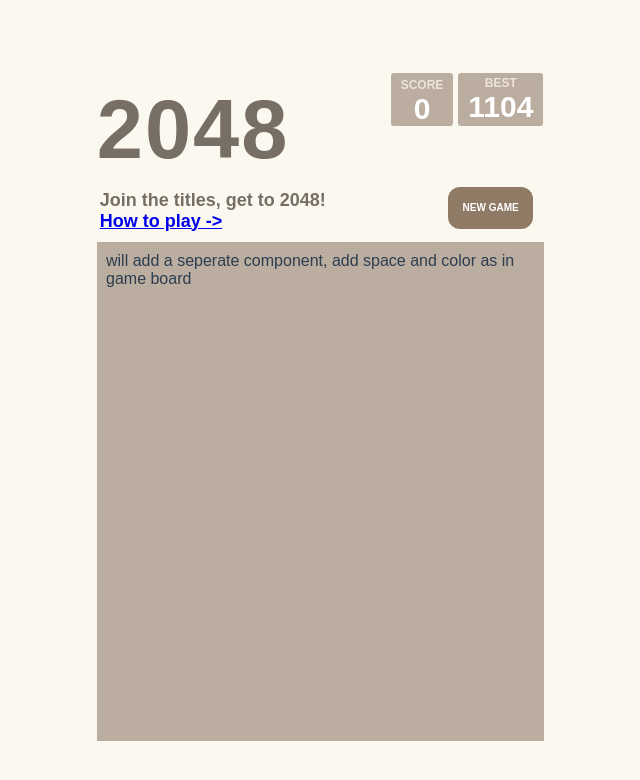
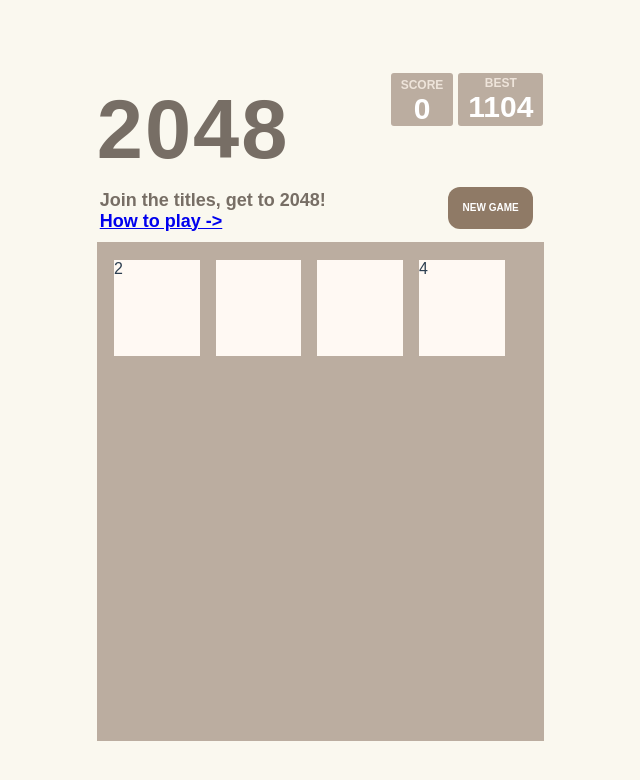
Before and after one commit to vinayjs/2048-gamevuejs, a Vue app: page / in a window 1280 px wide. Shown: the top 780 px of the page, without its empty margins (322-962 px from the left). Built offline with nearby package versions, Linux system fonts and the light colour scheme.

Commit message:
add gameBoard component,and pass it to parent

```diff
--- a/src/components/GameBoard.vue
+++ b/src/components/GameBoard.vue
@@ -1,7 +1,9 @@
 <template>
-
    <div class="game-board">
-
+    <div class="board">2</div>
+    <div class="board"></div>
+    <div class="board"></div>
+    <div class="board">4</div>
    </div>
 </template>
 
@@ -18,7 +20,14 @@ export default {
 
 <!-- Add "scoped" attribute to limit CSS to this component only -->
 <style scoped>
-body {
-  background-color: bisque;
-}
+ .game-board {
+  background-color: #bbada0;
+ }
+ .board {
+  background-color:#fff9f3;
+  width: 20%;
+  height: 20%;
+  margin: 8px;
+  float: left;
+ }
 </style>
--- a/src/components/MainContainer.vue
+++ b/src/components/MainContainer.vue
@@ -17,7 +17,7 @@
         </p>
         <button class="new-game">NEW GAME</button>
       </div>
-      <div class="game-board" id="game">will add a seperate component, add space and color as in game board</div>
+      <GameBoard />
       <span></span>
       <div id="gap"></div>
       <div class="below-gameboard">
@@ -48,8 +48,12 @@
 </template>
 
 <script>
+ import GameBoard  from  './GameBoard.vue'
 export default {
-
+  name: 'MainContainer',
+  components: {
+    GameBoard
+  }
 }
 </script>
 
```
